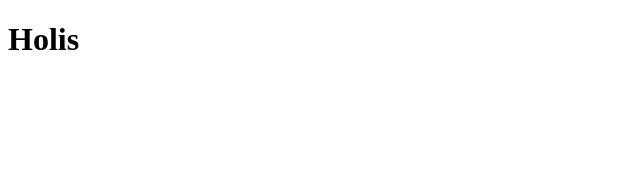
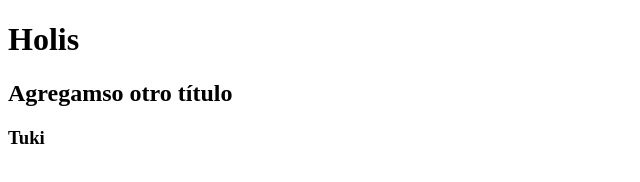
Before and after one commit to Molina-Javier/git-branches, a plain HTML site: page index.html in a window 1280 px wide. Shown: the whole page, without its empty margins (0-640 px from the left). Drawn offline with Linux system fonts and the light colour scheme.

Commit message:
add: titulos en index.html

```diff
--- a/index.html
+++ b/index.html
@@ -7,5 +7,7 @@
 </head>
 <body>
     <h1>Holis</h1>
+    <h2>Agregamso otro título</h2>
+    <h3>Tuki</h3>
 </body>
 </html>
```
